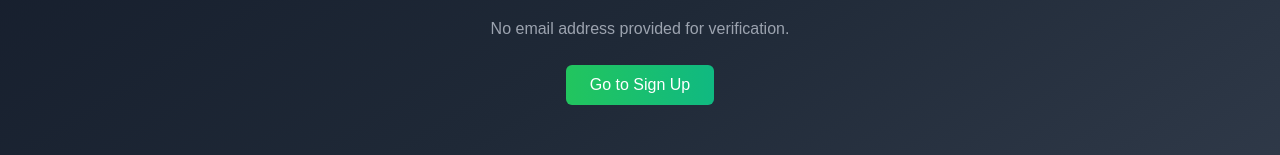
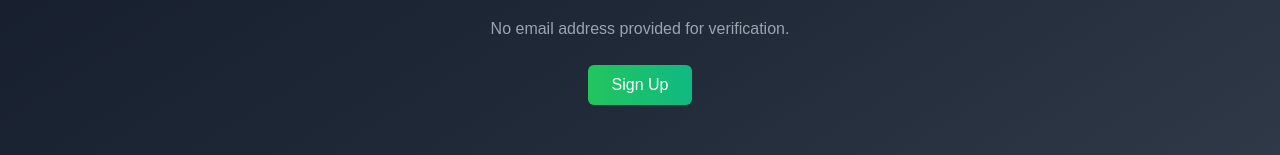
Before and after one commit to huzidev/next-ai, a Next.js app: page /auth/user/verify in a window 1280 px wide. Shown: the part 363-518 px from the top of the page. Built offline with nearby package versions, Linux system fonts and the light colour scheme; no server answers.

Commit message:
button text updated

```diff
--- a/src/pages/auth/user/verify/index.tsx
+++ b/src/pages/auth/user/verify/index.tsx
@@ -31,7 +31,7 @@ export default function UserVerify() {
             onClick={() => router.push("/auth/user/signup")}
             className="bg-gradient-to-r from-green-500 to-emerald-500 hover:from-green-600 hover:to-emerald-600 text-white px-6 py-2 rounded-md transition-all duration-200"
           >
-            Go to Sign Up
+            Sign Up
           </button>
         </div>
       </div>
```
